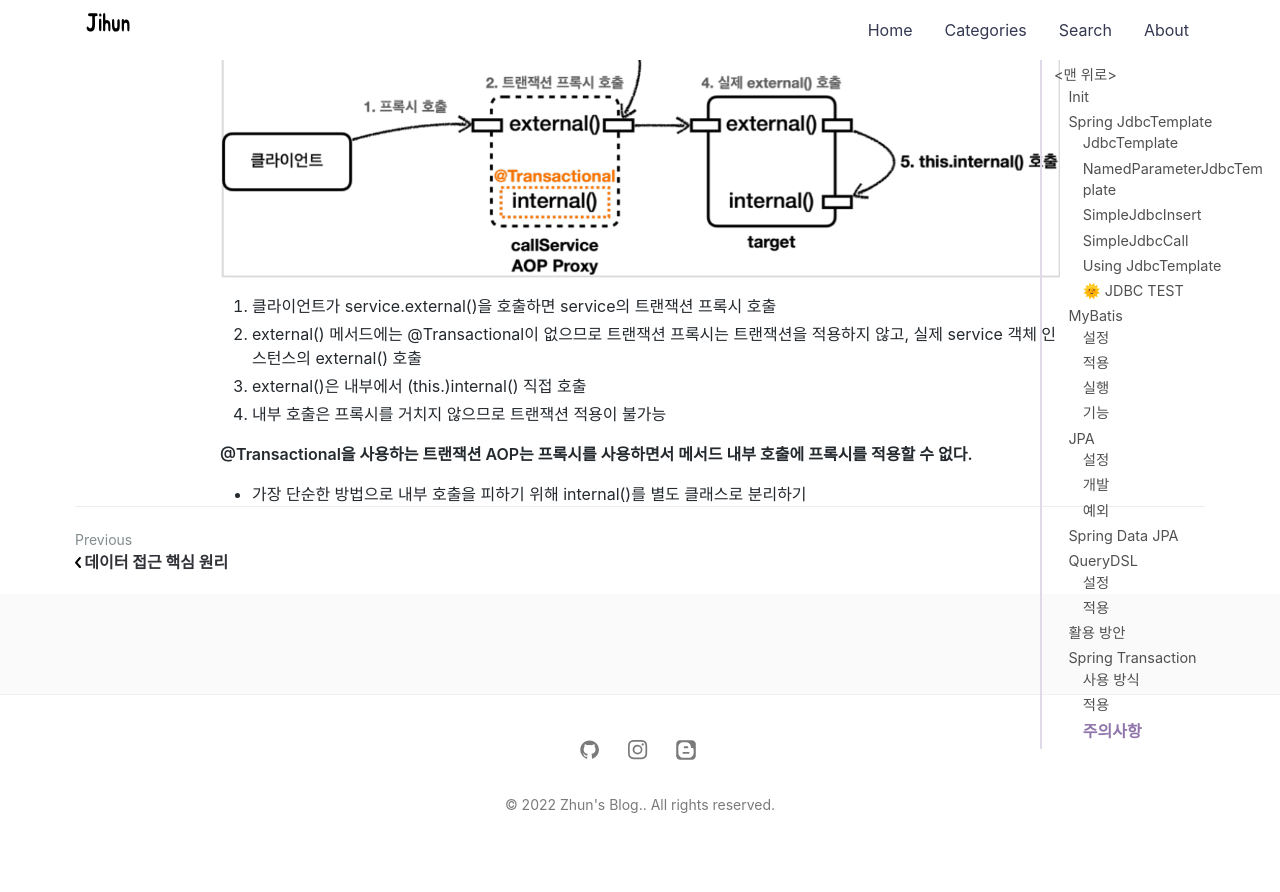
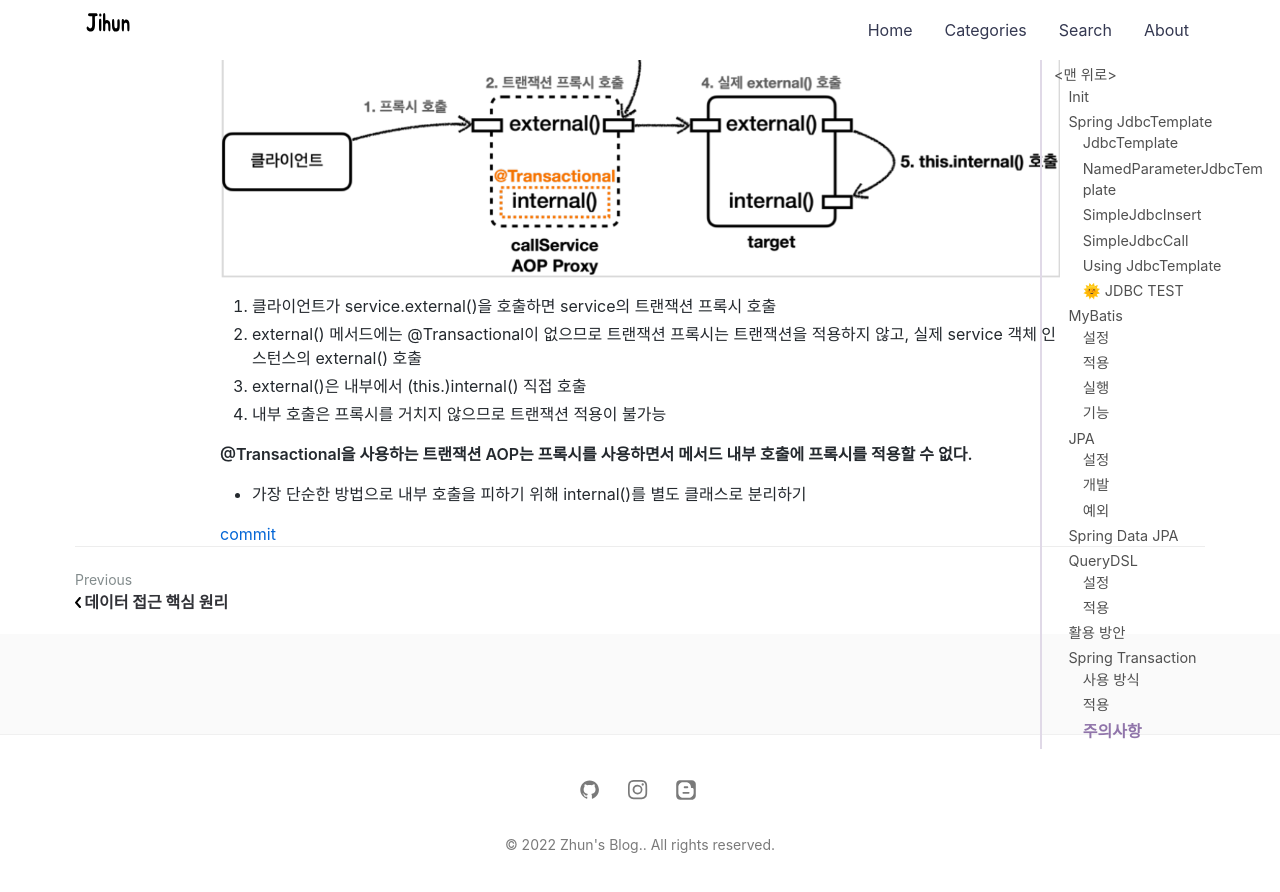
Before and after one commit to jihunparkme/jihunparkme.github.io, a Jekyll site: the page built from _posts/2022-08-08-Spring-DB-Part2.md, in a window 1280 px wide and 900 px high, scrolled down 21387 px. Shown: the top 892 px of the window. Built offline with Jekyll 4.4.1, drawn with Linux system fonts in a browser that asks for light colours; nearby versions of some CDN libraries; comment, search, counter and statistics services are not loaded; before the commit the page ends 22247 px from its top, so only the background shows below that.

Commit message:
add commit url

```diff
--- a/_posts/2022-08-08-Spring-DB-Part2.md
+++ b/_posts/2022-08-08-Spring-DB-Part2.md
@@ -892,3 +892,5 @@ public void internal() {
 
 **@Transactional을 사용하는 트랜잭션 AOP는 프록시를 사용하면서 메서드 내부 호출에 프록시를 적용할 수 없다.**
 - 가장 단순한 방법으로 내부 호출을 피하기 위해 internal()를 별도 클래스로 분리하기
+
+[commit](https://github.com/jihunparkme/Inflearn-Spring-DB/commit/0c65a2c8df7e2e89d935dfe85489997adac0c72f)
```
